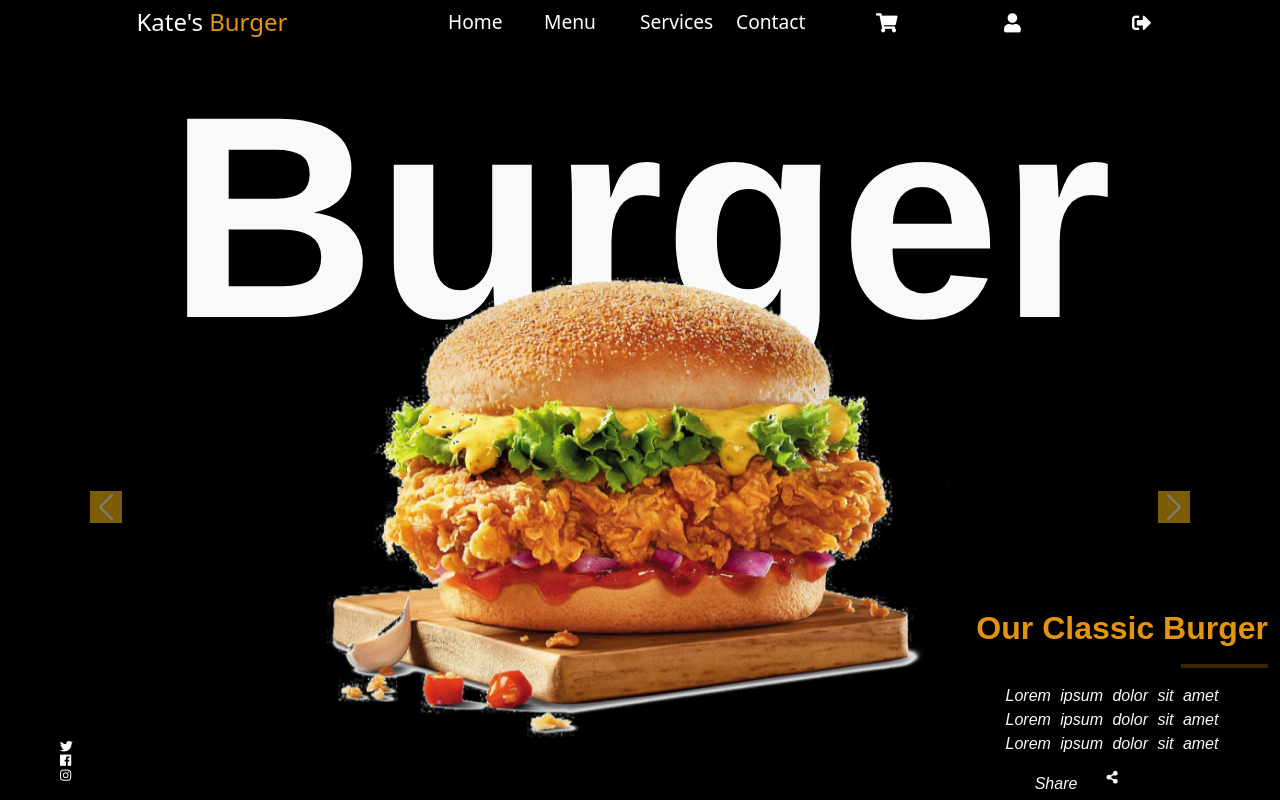
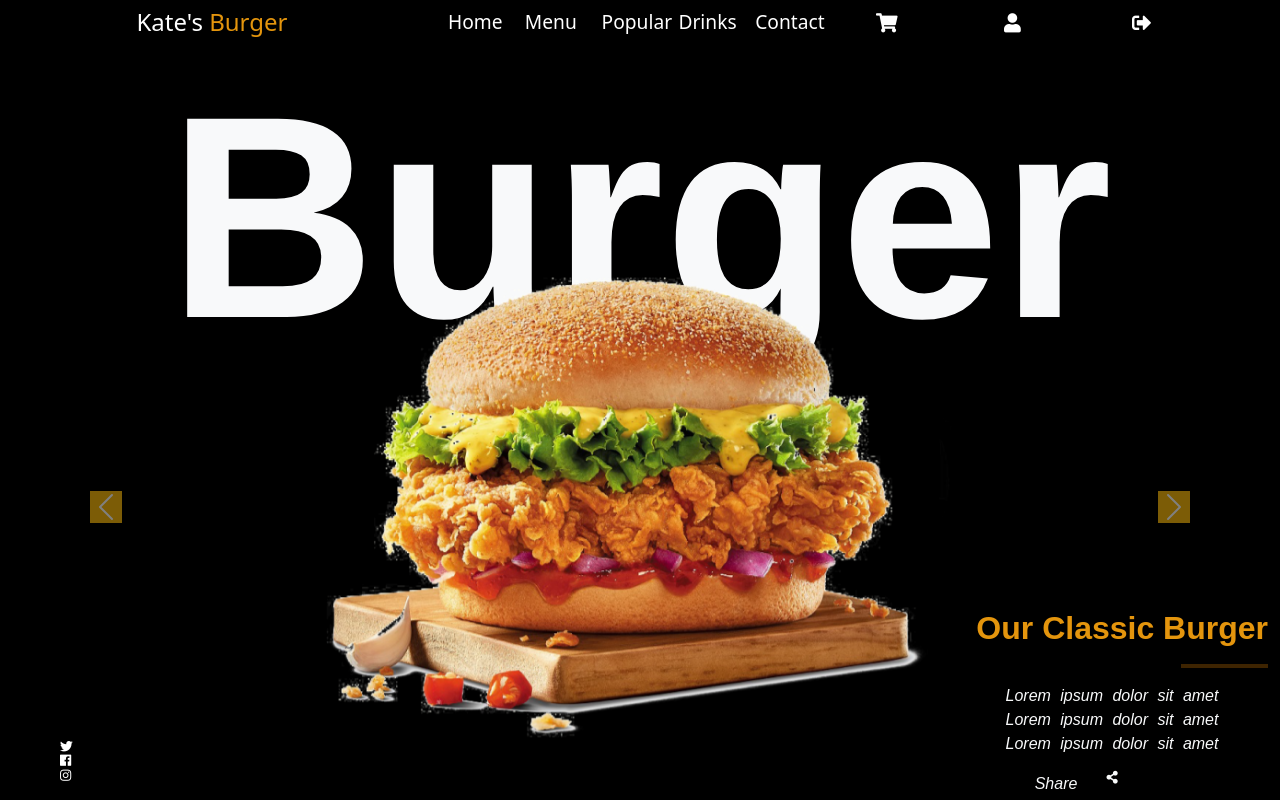
Before and after one commit to catherinekimani/burger, a Django app: page / in a window 1280 px wide. Run offline with Django 4.2, Linux system fonts and the light colour scheme; a user stored in the database is signed in; some libraries are stand-ins or nearby versions.

Commit message:
ft:Add url for menu & popular page

```diff
--- a/burgerapp/templates/navbar.html
+++ b/burgerapp/templates/navbar.html
@@ -4,8 +4,9 @@
         </div>
         <div class="links">
             <a href="/">Home</a>
-            <a href="">Menu</a>
-            <a href="">Services</a>
+            <a href="{% url 'menu' %}">Menu</a>
+            <a href="{% url 'popular' %}">Popular</a>
+            <a href="">Drinks</a>
             <a href="">Contact</a>
         </div>
         {% if user.is_authenticated %}
```
